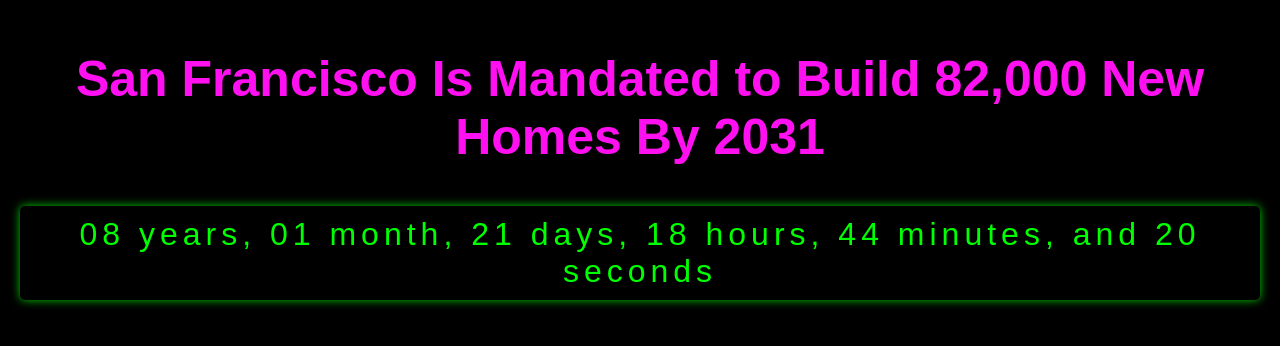
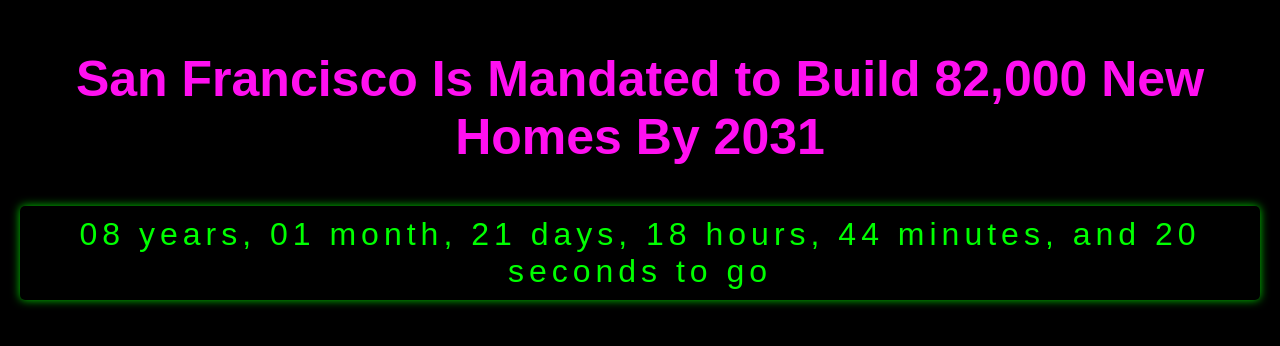
Before and after one commit to daniel-owens/housing-mandate, a plain HTML site: page index.html in a window 1280 px wide. Shown: the part 242-588 px from the top of the page. Drawn offline with Linux system fonts and the light colour scheme.

Commit message:
updated "to go"

```diff
--- a/index.html
+++ b/index.html
@@ -23,7 +23,7 @@
           <span id="minutes">00</span>
           minutes, and
           <span id="seconds">00</span>
-          seconds
+          seconds to go
         </div>
       </div>
     </div>
```
